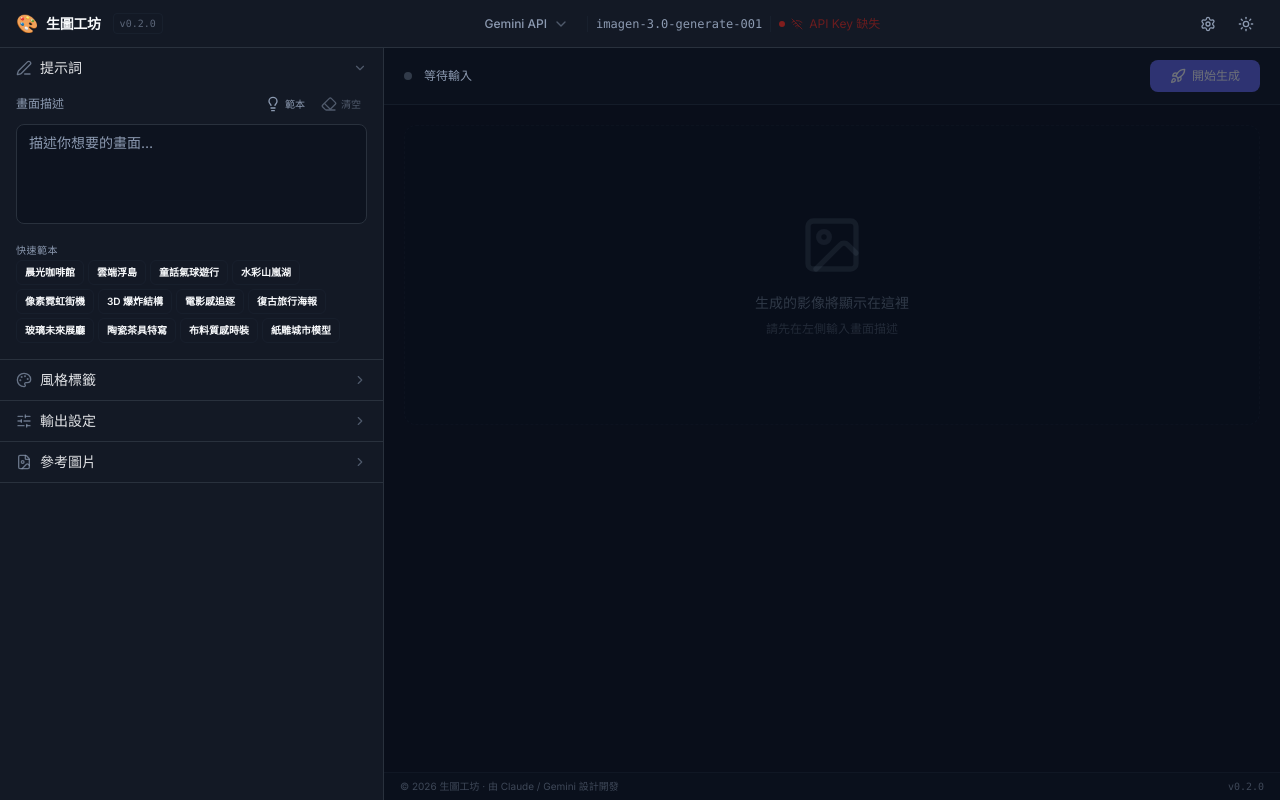
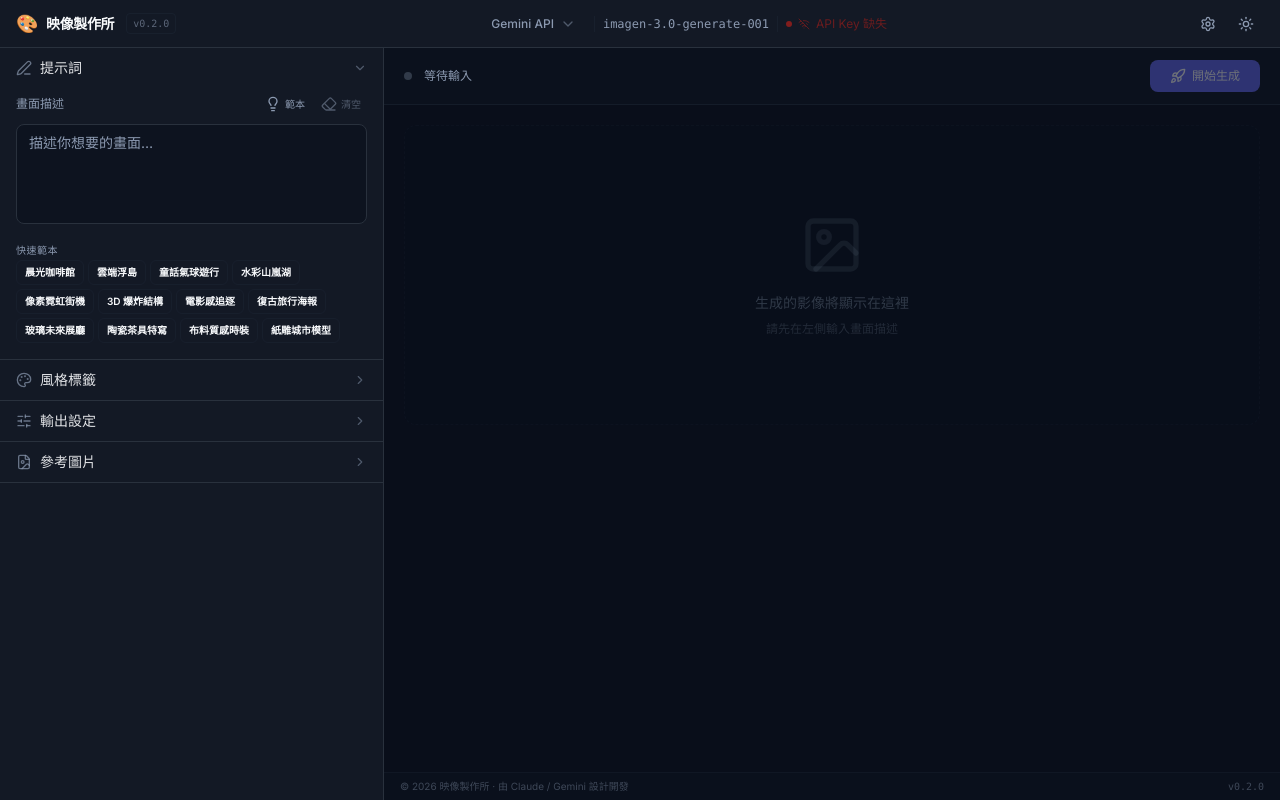
Before and after one commit to YanchiHuang/image-creator-workshop, a React (Vite) app: page / in a window 1280 px wide. Built offline with nearby package versions, Linux system fonts and the light colour scheme.

Commit message:
feat: 新增頁首、頁尾、英雄區塊與結果區塊等基礎 UI 元件，並建立專案規劃文件。

```diff
--- a/index.html
+++ b/index.html
@@ -4,11 +4,11 @@
     <meta charset="UTF-8" />
     <link rel="icon" type="image/svg+xml" href="/vite.svg" />
     <meta name="viewport" content="width=device-width, initial-scale=1.0" />
-    <meta name="description" content="生圖工坊 — 專業、穩定、可控的 AI 影像生成工作台，讓創作更有效率。" />
+    <meta name="description" content="映像製作所 — 專業、穩定、可控的 AI 影像生成工作台，讓創作更有效率。" />
     <link rel="preconnect" href="https://fonts.googleapis.com" />
     <link rel="preconnect" href="https://fonts.gstatic.com" crossorigin />
     <link href="https://fonts.googleapis.com/css2?family=Inter:wght@300;400;500;600;700;800&family=Noto+Sans+TC:wght@300;400;500;600;700&display=swap" rel="stylesheet" />
-    <title>生圖工坊 — AI 影像生成工作台</title>
+    <title>映像製作所 — AI 影像生成工作台</title>
   </head>
   <body>
     <div id="root"></div>
--- a/src/components/footer.tsx
+++ b/src/components/footer.tsx
@@ -6,7 +6,7 @@ export function Footer() {
             <Separator className="opacity-20 mb-8" />
             <div className="flex flex-col md:flex-row items-center justify-between gap-4 text-xs text-muted-foreground/60">
                 <div className="flex items-center gap-2">
-                    <span>© 2026 生圖工坊</span>
+                    <span>© 2026 映像製作所</span>
                     <span className="hidden md:inline">·</span>
                     <span className="hidden md:inline">由 Claude / Gemini 設計開發</span>
                 </div>
--- a/src/components/header-bar.tsx
+++ b/src/components/header-bar.tsx
@@ -69,7 +69,7 @@ export function HeaderBar({
                 <div className="flex items-center gap-2">
                     <span className="text-lg">🎨</span>
                     <h1 className="text-sm font-bold tracking-tight text-foreground">
-                        生圖工坊
+                        映像製作所
                     </h1>
                 </div>
                 <span className="text-[10px] font-mono text-muted-foreground/60 px-1.5 py-0.5 rounded border border-border/50">
--- a/src/components/hero-section.tsx
+++ b/src/components/hero-section.tsx
@@ -56,7 +56,7 @@ export function HeroSection({
                 <div className="text-center mb-8 animate-fade-in-up">
                     <h1 className="text-4xl md:text-5xl font-bold mb-3 tracking-tight">
                         <span className="bg-gradient-to-r from-primary via-blue-400 to-cyan-400 bg-clip-text text-transparent">
-                            🎨 生圖工坊
+                            🎨 映像製作所
                         </span>
                     </h1>
                     <p className="text-muted-foreground text-lg md:text-xl max-w-2xl mx-auto">
--- a/src/components/result-area.tsx
+++ b/src/components/result-area.tsx
@@ -363,7 +363,7 @@ export function ResultArea({
 
             {/* ===== 底部狀態列 ===== */}
             <div className="flex items-center justify-between px-4 py-1.5 border-t border-border/30 bg-panel/20 text-[10px] text-muted-foreground/40 shrink-0">
-                <span>© 2026 生圖工坊 · 由 Claude / Gemini 設計開發</span>
+                <span>© 2026 映像製作所 · 由 Claude / Gemini 設計開發</span>
                 <span className="font-mono">v0.2.0</span>
             </div>
         </main>
```
Also changed, not shown: 1 other file (tests, documents, lock files or other folders).
